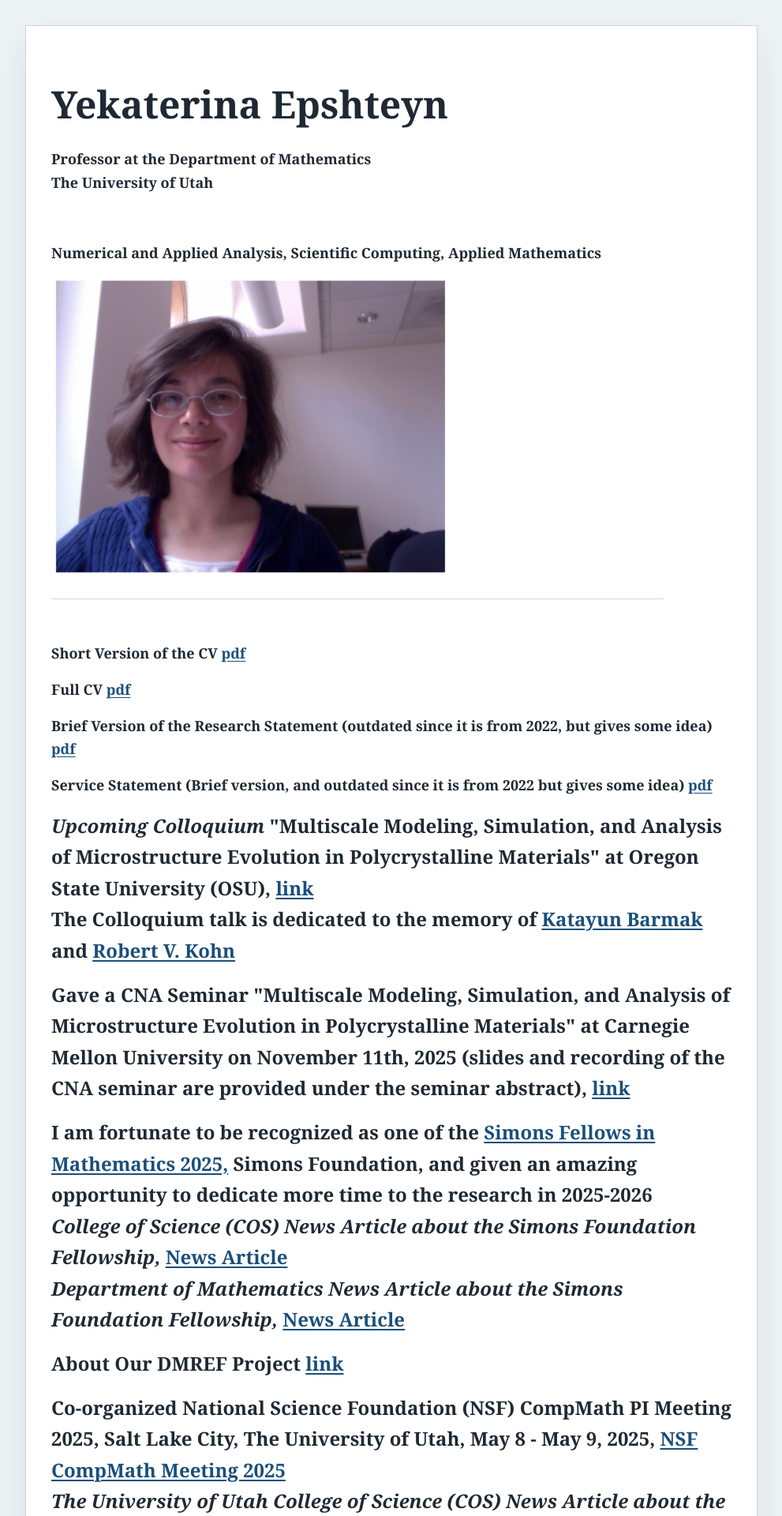
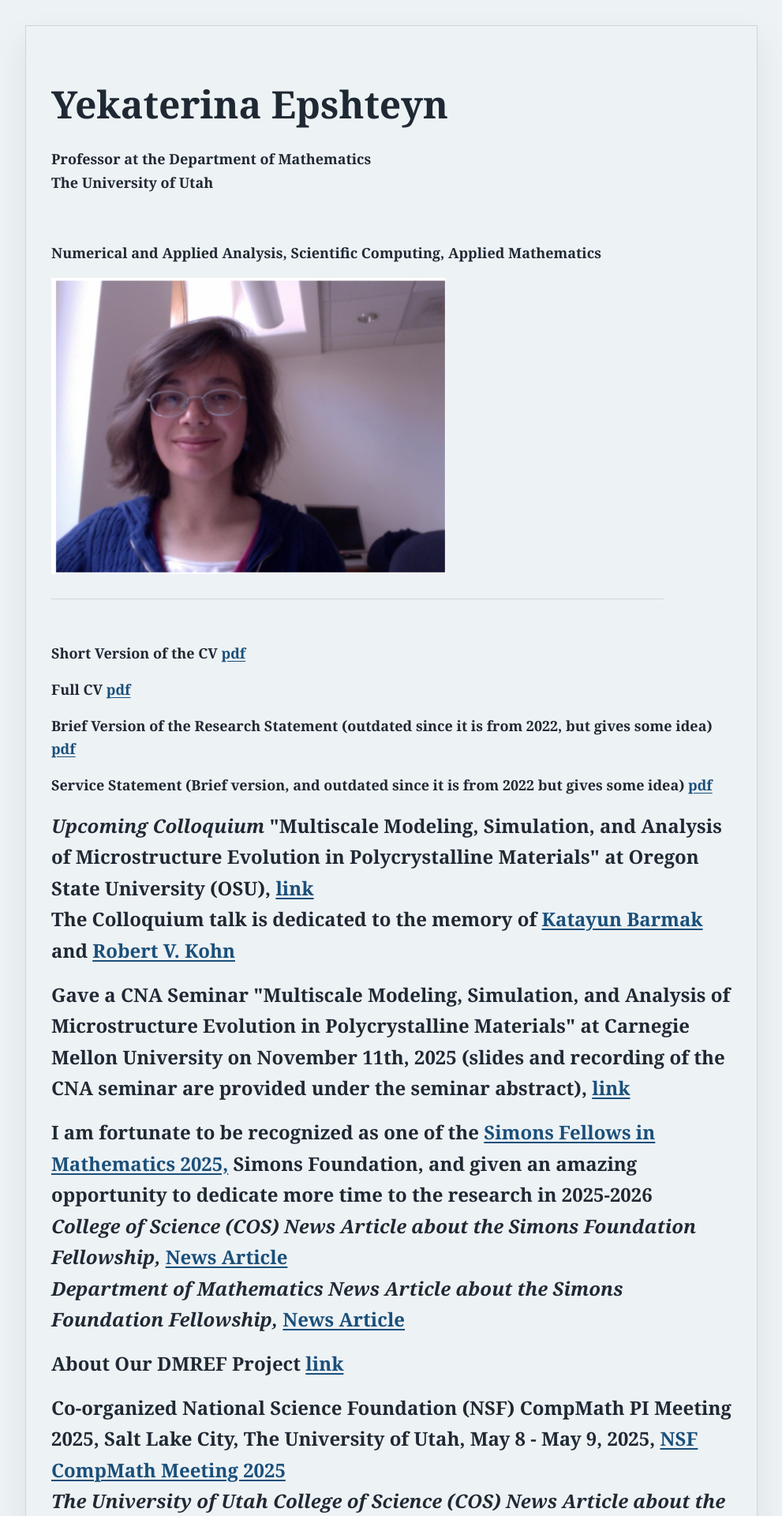
Before and after one commit to kschwede/accessibilitytestpage, a Jekyll site: the page built from index.html, in a window 1280 px wide. Shown: the top 1920 px of the page at 79% size, without its empty margins (144-1135 px from the left). Built offline with Jekyll 4.4.1, drawn with Linux system fonts in a browser that asks for light colours.

Commit message:
Change paper color to match page background

```diff
--- a/assets/css/site.css
+++ b/assets/css/site.css
@@ -1,6 +1,6 @@
 :root {
   --page-bg: #edf2f5;
-  --paper: #ffffff;
+  --paper: #edf2f5;
   --ink: #1f2933;
   --muted: #5c6b78;
   --border: #ccd6de;
```
